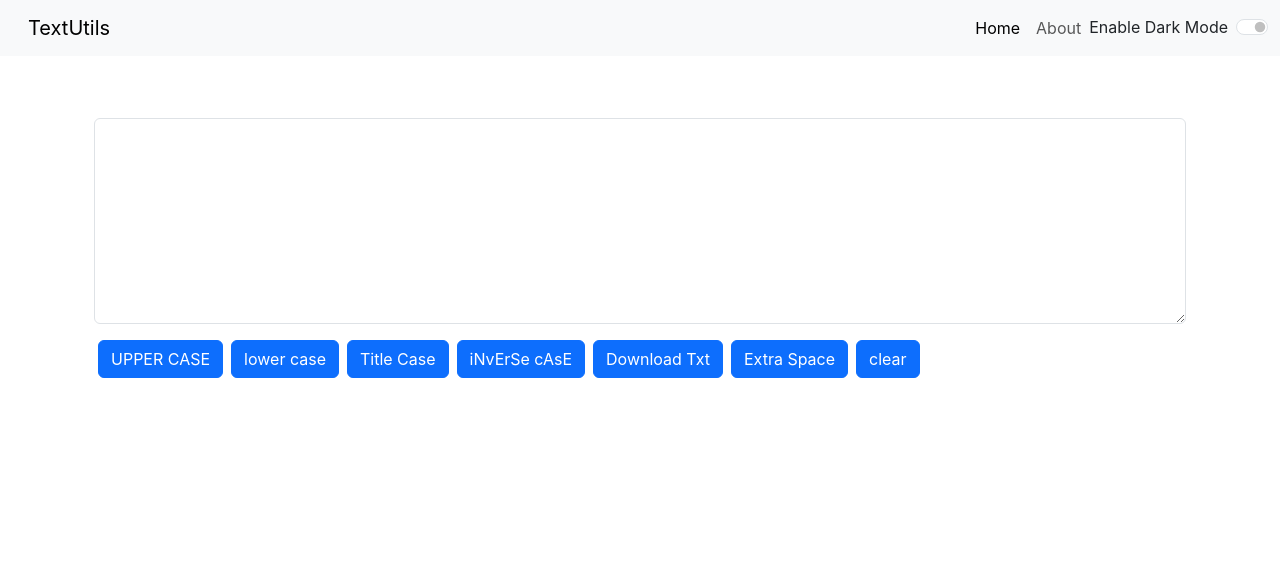
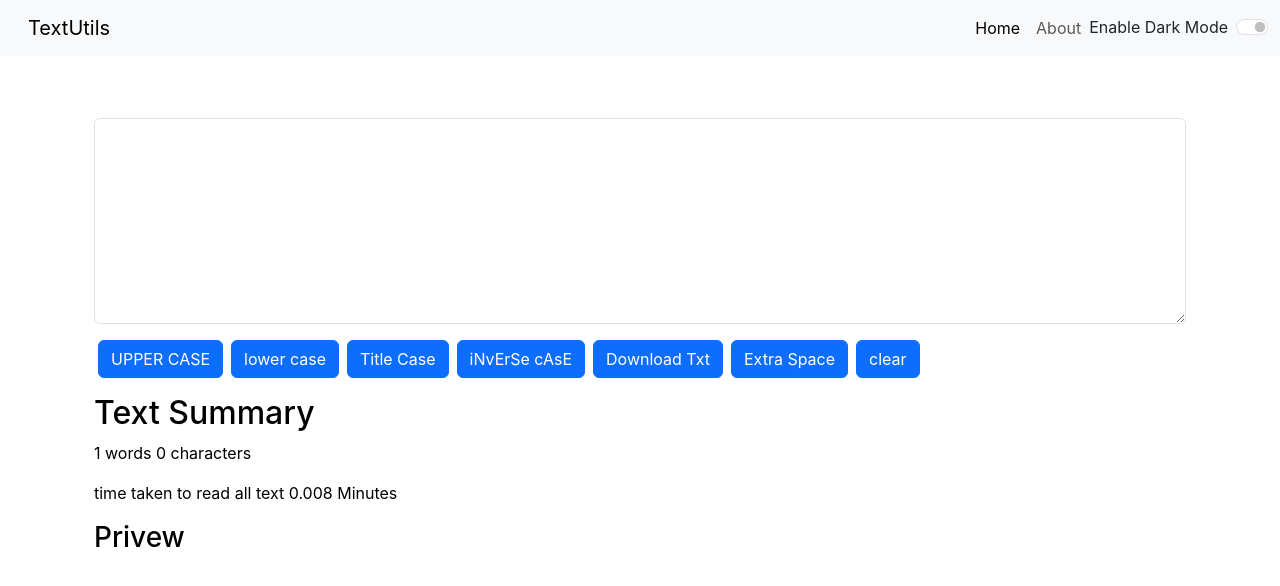
Before and after one commit to JunaidKhan3/my-app, a React (Create React App) app: page / in a window 1280 px wide. Shown: the top 586 px of the page. Built offline with nearby package versions, Linux system fonts and the light colour scheme.

Commit message:
update dark mode

```diff
--- a/src/components/TextForms.js
+++ b/src/components/TextForms.js
@@ -63,7 +63,7 @@ export default function TextForms(props) {
                 <button className="button btn btn-primary mx-1" onClick={handleClrClick} >{props.clr}</button>
             </div>
 
-            <div className='container my-3' style={{ color: props.mode === 'dark' ? 'light' : 'white' }}>
+            <div className='container my-3' style={{ color: props.mode === 'dark' ? 'white' : 'black' }}>
                 <h2>Text Summary</h2>
                 <p>{text.split(" ").length} words {text.length} characters</p>
                 <p> time taken to read all text {0.008 * text.split(" ").length} Minutes </p>
```
